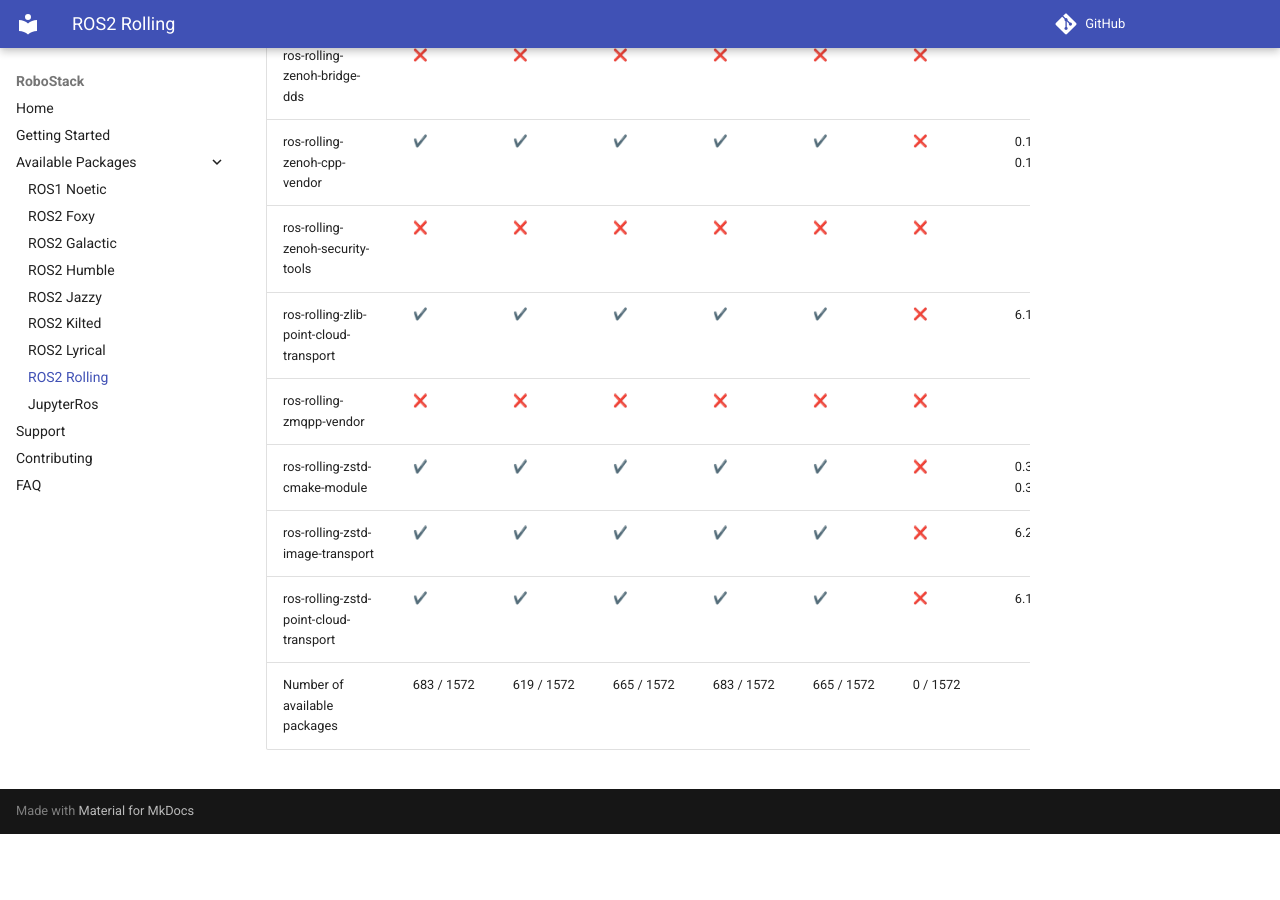
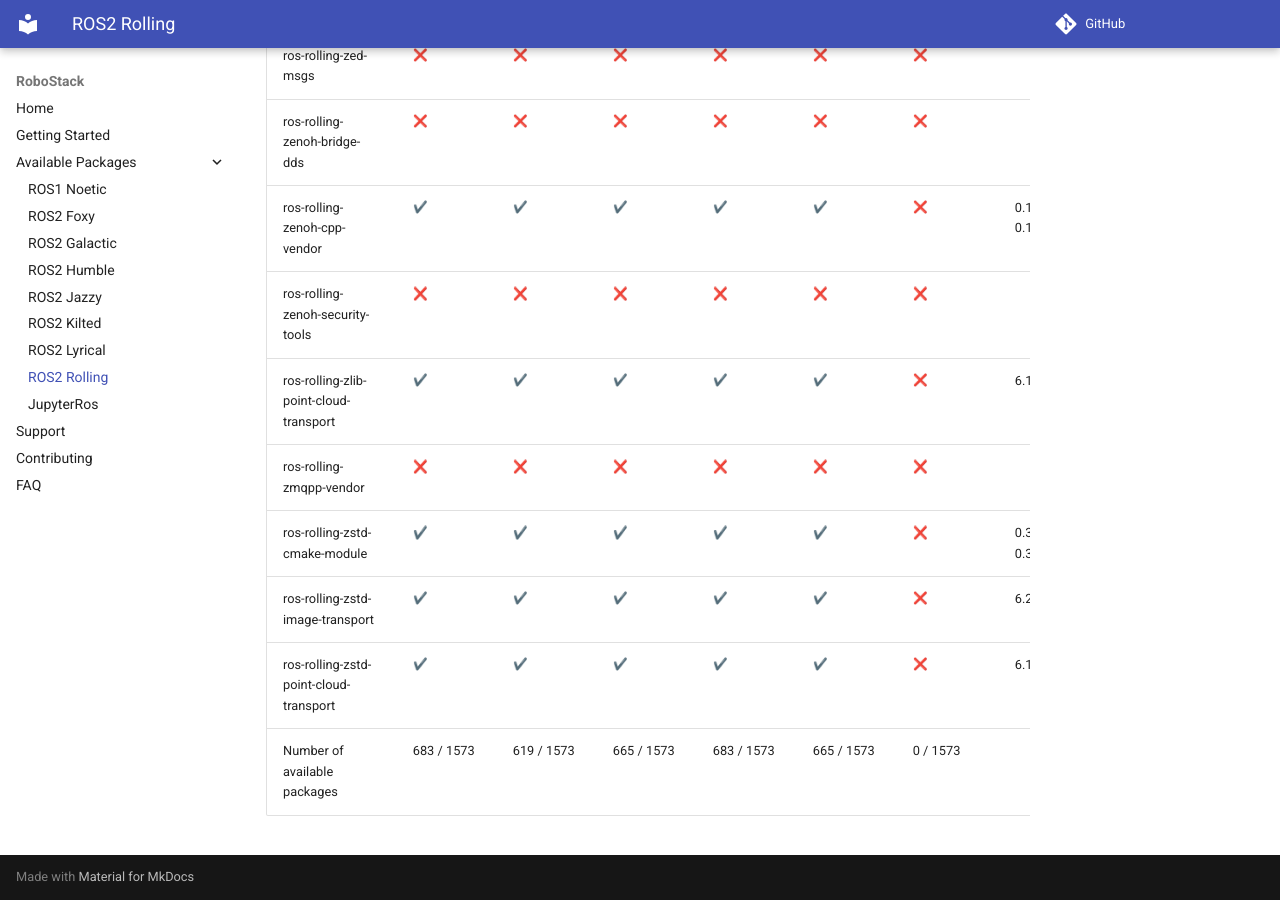
Before and after one commit to RoboStack/robostack.github.io, an MkDocs documentation site: the page built from docs/rolling.md, in a window 1280 px wide and 900 px high, scrolled down 118219 px. Built offline with MkDocs 1.6.1 and Material for MkDocs 9.7.7, drawn with Linux system fonts in a browser that asks for light colours; emoji names are drawn with the system emoji font; comment, search, counter and statistics services are not loaded; before the commit the page ends 119053 px from its top, so only the background shows below that.

Commit message:
Update tables

```diff
--- a/docs/rolling.md
+++ b/docs/rolling.md
@@ -1572,4 +1573,4 @@
 | ros-rolling-zstd-cmake-module | :heavy_check_mark: { data-sort='1' } | :heavy_check_mark: { data-sort='1' } | :heavy_check_mark: { data-sort='1' } | :heavy_check_mark: { data-sort='1' } | :heavy_check_mark: { data-sort='1' } | :x: { data-sort='0' } | 0.33.1, 0.34.0  |
 | ros-rolling-zstd-image-transport | :heavy_check_mark: { data-sort='1' } | :heavy_check_mark: { data-sort='1' } | :heavy_check_mark: { data-sort='1' } | :heavy_check_mark: { data-sort='1' } | :heavy_check_mark: { data-sort='1' } | :x: { data-sort='0' } | 6.2.4, 7.0.0  |
 | ros-rolling-zstd-point-cloud-transport | :heavy_check_mark: { data-sort='1' } | :heavy_check_mark: { data-sort='1' } | :heavy_check_mark: { data-sort='1' } | :heavy_check_mark: { data-sort='1' } | :heavy_check_mark: { data-sort='1' } | :x: { data-sort='0' } | 6.1.0  |
-| Number of available packages |  683 / 1572 | 619 / 1572 | 665 / 1572 | 683 / 1572 | 665 / 1572 | 0 / 1572 |
+| Number of available packages |  683 / 1573 | 619 / 1573 | 665 / 1573 | 683 / 1573 | 665 / 1573 | 0 / 1573 |
```
Also changed, not shown: other parts of docs/rolling.md (+1 -0 lines), docs/jazzy.md (+2 -1 lines).
